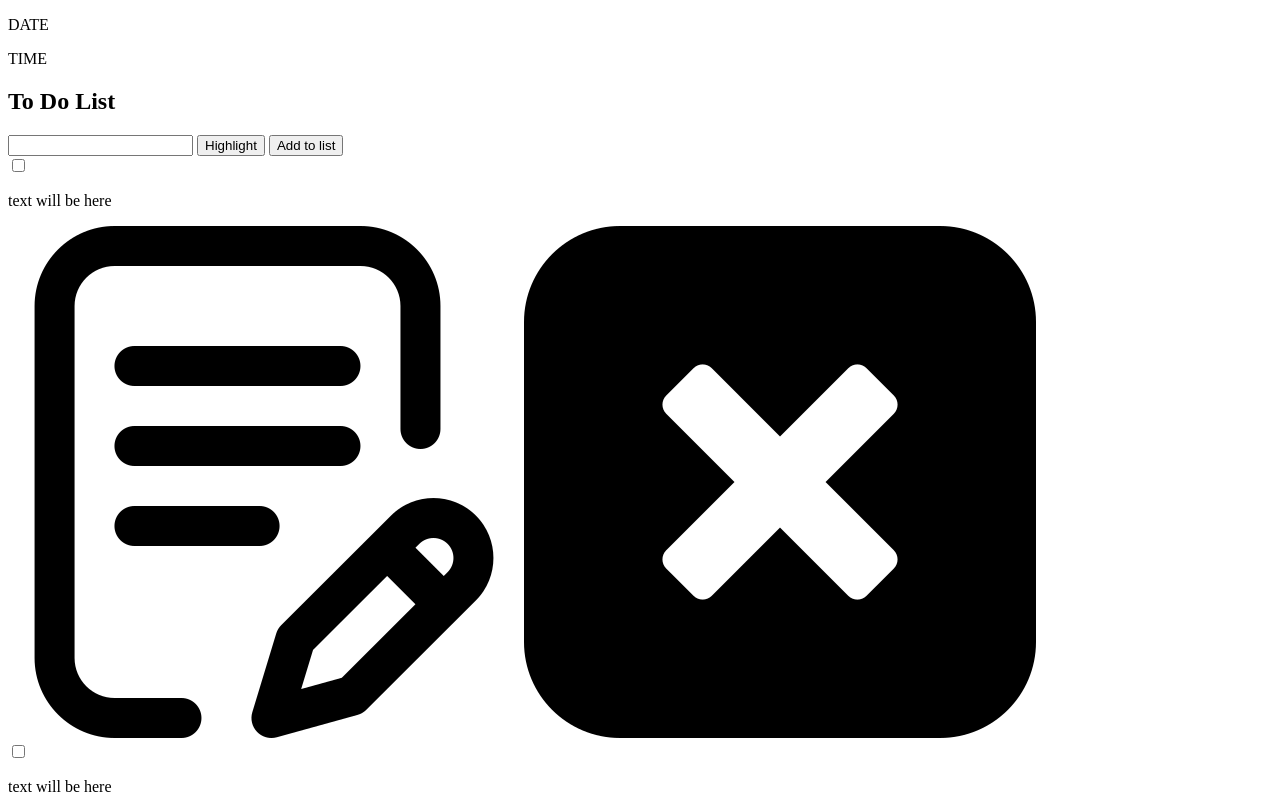
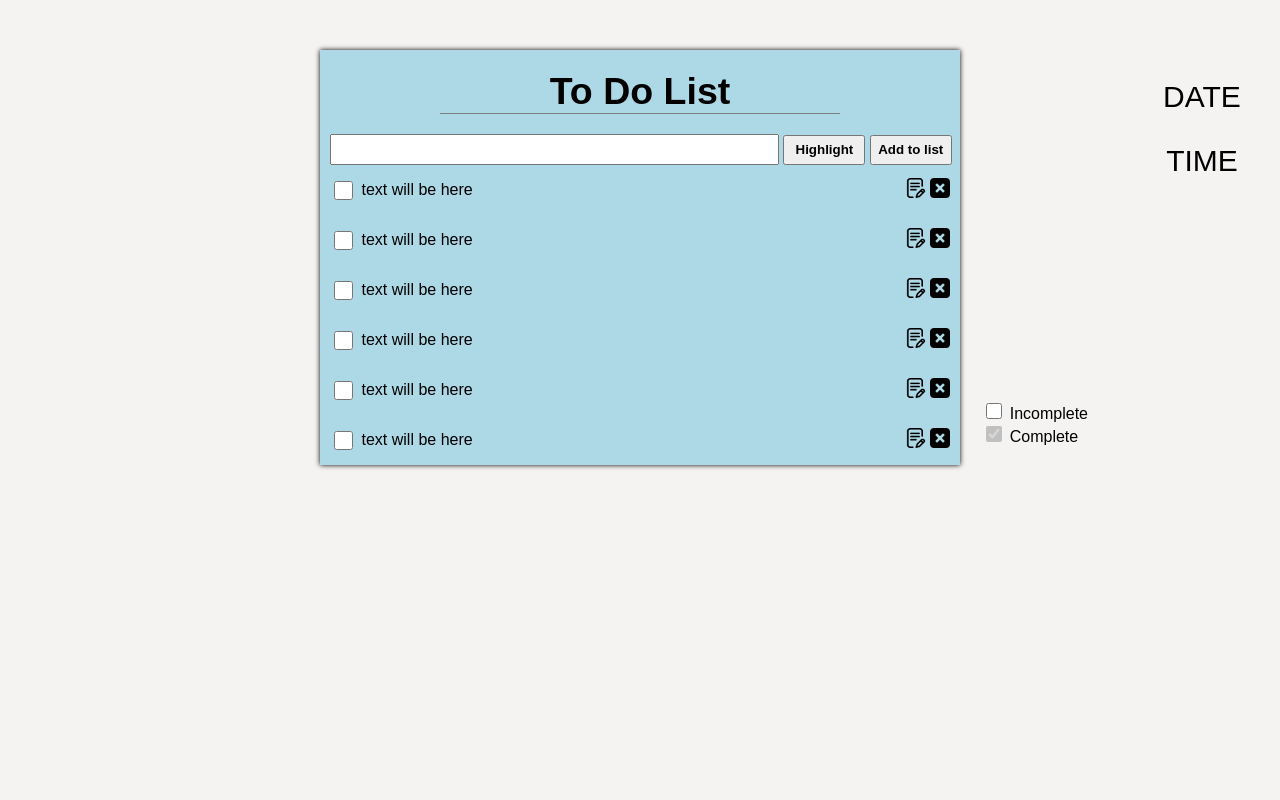
Before and after one commit to Mustafa-Abdishakur/to-do-list, a plain HTML site: page index.html in a window 1280 px wide. Shown: the top 800 px of the page. Drawn offline with Linux system fonts and the light colour scheme.

Commit message:
added style

```diff
--- a/index.html
+++ b/index.html
@@ -29,39 +29,63 @@
             <div class="item item-1">
                 <input type="checkbox" class="item-checkbox">
                 <p>text will be here</p>
+                <div class="item-btns-container">
                     <img src="img/edit.png" alt="edit">
                     <img src="img/cancel.png" alt="delete">
+                </div>
+
             </div>
             <div class="item item-2">
                 <input type="checkbox" class="item-checkbox">
                 <p>text will be here</p>
+                <div class="item-btns-container">
                     <img src="img/edit.png" alt="edit">
                     <img src="img/cancel.png" alt="delete">
+                </div>
+
             </div>
             <div class="item item-3">
                 <input type="checkbox" class="item-checkbox">
                 <p>text will be here</p>
+                <div class="item-btns-container">
                     <img src="img/edit.png" alt="edit">
                     <img src="img/cancel.png" alt="delete">
+                </div>
             </div>
             <div class="item item-4">
                 <input type="checkbox" class="item-checkbox">
                 <p>text will be here</p>
+                <div class="item-btns-container">
                     <img src="img/edit.png" alt="edit">
                     <img src="img/cancel.png" alt="delete">
+                </div>
             </div>
             <div class="item item-5">
                 <input type="checkbox" class="item-checkbox">
                 <p>text will be here</p>
+                <div class="item-btns-container">
                     <img src="img/edit.png" alt="edit">
                     <img src="img/cancel.png" alt="delete">
+                </div>
             </div>
             <div class="item item-6">
                 <input type="checkbox" class="item-checkbox">
                 <p>text will be here</p>
+                <div class="item-btns-container">
                     <img src="img/edit.png" alt="edit">
                     <img src="img/cancel.png" alt="delete">
                 </div>
+            </div>
+        </div>
+    </div>
+    <div class="details-container">
+        <div class="incomplete">
+            <input type="checkbox" class="item-checkbox">
+            <span>Incomplete</span>
+        </div>
+        <div class="complete">
+            <input type="checkbox" class="item-checkbox"  disabled="disabled" checked="checked">
+            <span>Complete</span>
         </div>
     </div>
 
--- a/style.css
+++ b/style.css
@@ -0,0 +1,94 @@
+
+
+body{
+    background:rgb(245, 242, 242);
+    font-family:Arial, sans-serif;
+}
+.date-time-container{
+    float:right;
+    width:100px;
+    text-align:center;
+    font-size:30px;
+    margin-right:20px;
+
+}
+.main-container{
+    background:lightblue;
+    width:50vw;
+    margin:auto;
+    padding-top:20px;
+    margin-top:50px;
+    box-shadow: 0px 0px 5px black;
+
+}
+header {
+    text-align:center;
+    font-size: 25px;
+    margin-bottom:20px;
+}
+header h2{
+    border-bottom:1px solid grey;
+    width:400px;
+    margin:auto;
+}
+.container-1{
+    padding-left:10px;
+
+}
+.container-1 input[type=text]{
+    width:70%;
+    height:25px;
+}
+.highlight-btn{
+    width:13%;
+    height:30px;
+    font-weight: bold;
+
+}
+.add-btn{
+    width:13%;
+    height:30px;
+    font-weight: bold;
+
+}
+.item{
+    display:flex;
+    align-items: center;
+    margin-left:10px;
+    position: relative;
+    overflow:auto;
+}
+.item img{
+    width:20px;
+    height:20px;
+    text-align: center;
+
+}
+.item input[type=checkbox]{
+    width:19px;
+    height:19px;
+    position: fixed;
+}
+.item p{
+    margin-left:5%;
+
+}
+.item .item-btns-container{
+    position:absolute;
+    right:10px;
+
+
+}
+
+.details-container{
+    position:absolute;
+    right:15%;
+    top:50%;
+}
+.complete input[type=checkbox]{
+    filter:brightness(90%);
+}
+.details-container input{
+    width:16px;
+    height:16px;
+}
```
Lines whose indentation alone changed are shown as unchanged.
